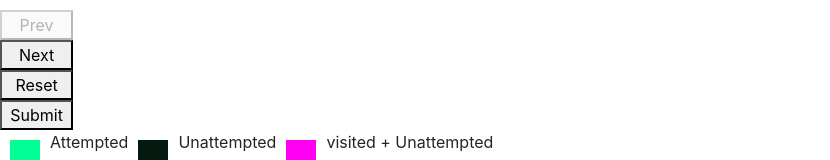
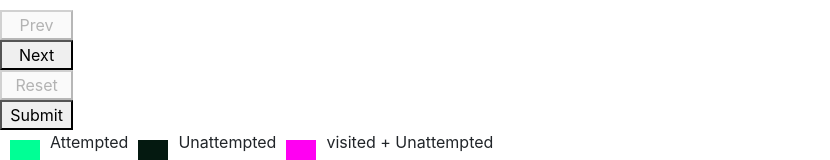
Before and after one commit to ranjeetgupta71/examination_system, a React (Create React App) app: page / in a window 1280 px wide. Shown: the part 318-478 px from the top of the page, without its empty margins (0-830 px from the left). Built offline with nearby package versions, Linux system fonts and the light colour scheme.

Commit message:
Adds reset functionality

```diff
--- a/src/components/Questions.js
+++ b/src/components/Questions.js
@@ -66,7 +66,11 @@ const Questions = () => {
     }
   };
 
-  const reset = () => {};
+  const reset = () => {
+    const updatedUserAnswer = [...userAnswer];
+    updatedUserAnswer[index] = null;
+    setUserAnswer(updatedUserAnswer);
+  };
 
   const questionsAnswerData = [
     {
@@ -171,7 +175,7 @@ const Questions = () => {
                       <button type="button" onClick={next} disabled={index === totalPages - 1}>
                         Next
                       </button>
-                      <button type="button" onClick={reset} disabled={submitted === true}>
+                      <button type="button" onClick={reset} disabled={userAnswer[index] === null}>
                         Reset{" "}
                       </button>
                       <button type="button" onClick={submit} disabled={submitted === true}>
```
